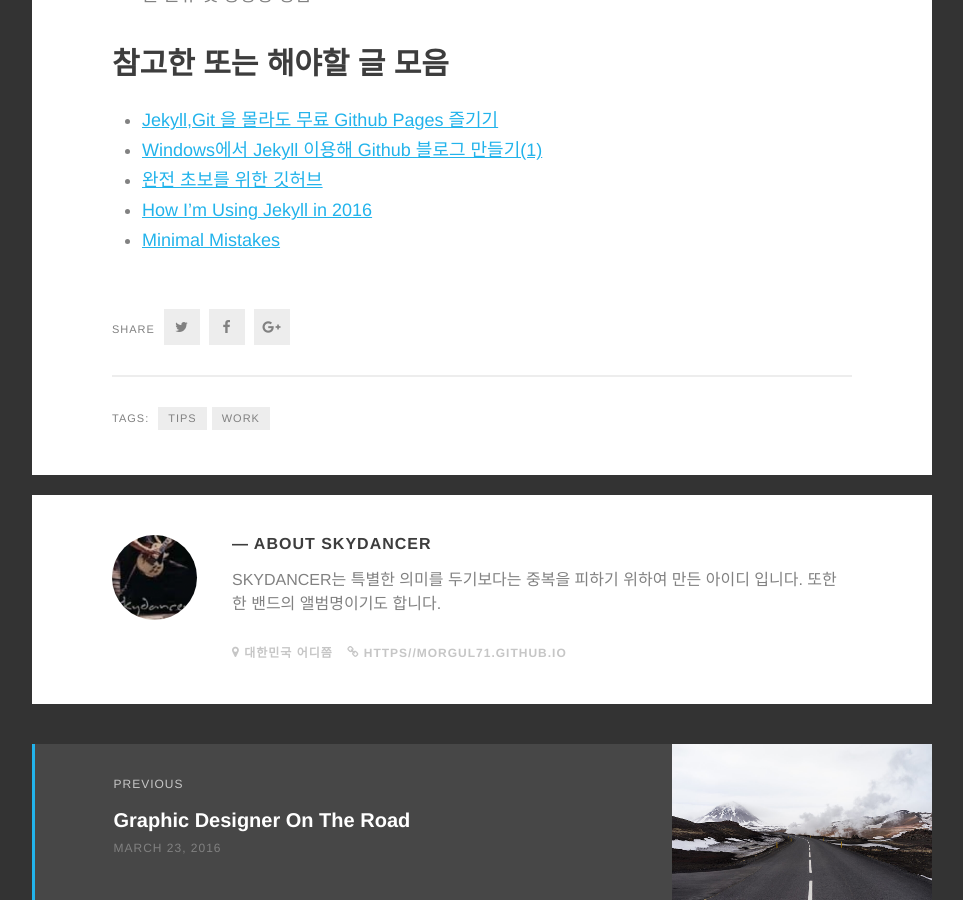
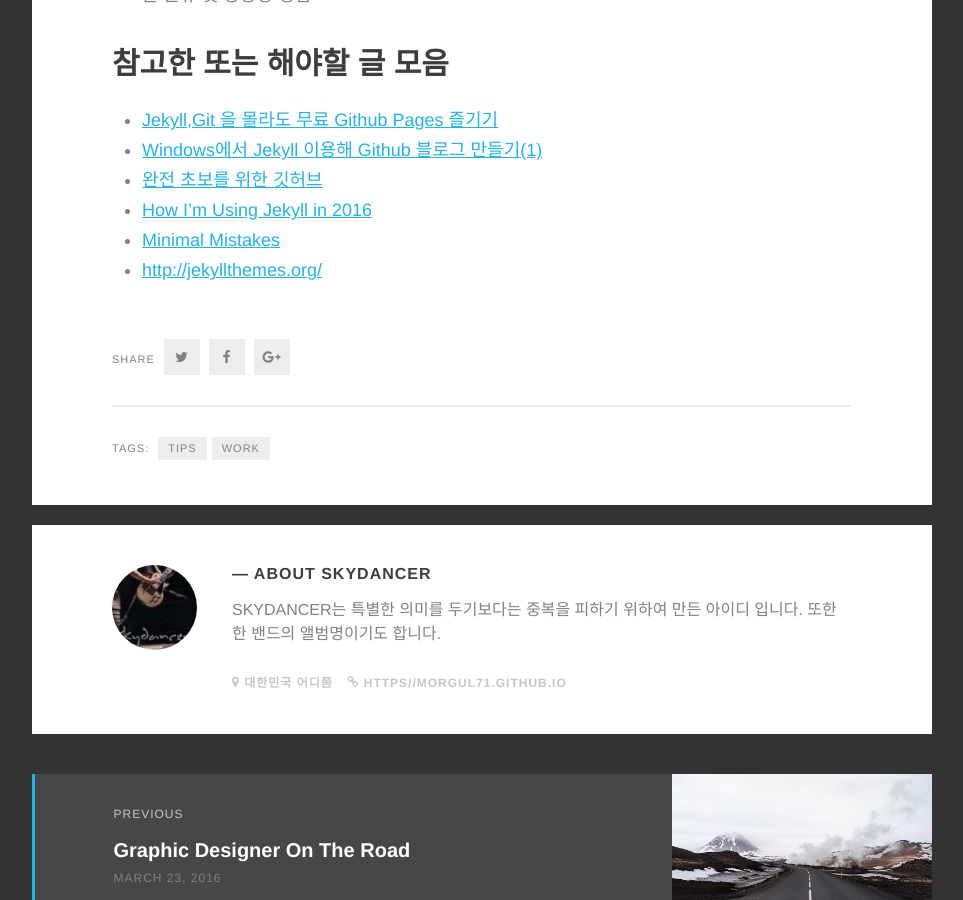
Before and after one commit to morgul71/morgul71.github.io, a Jekyll site: the page built from _posts/2016-06-16-무료 Github Pages 즐기기.md, in a window 1280 px wide and 900 px high, scrolled down 1774 px. Shown: the whole window, without its empty margins (8-971 px from the left). Built offline with Jekyll 4.4.1, drawn with Linux system fonts in a browser that asks for light colours; some web fonts are replaced; some of the changed lines change nothing that is shown.

Commit message:
Update 2016-06-16-무료 Github Pages 즐기기.md

```diff
--- a/_posts/2016-06-16-무료 Github Pages 즐기기.md
+++ b/_posts/2016-06-16-무료 Github Pages 즐기기.md
@@ -34,3 +34,4 @@ Many WAHPs start home-based businesses in order to care for their children while
 - [완전 초보를 위한 깃허브](http://nolboo.kim/blog/2013/10/06/github-for-beginner/)
 - [How I’m Using Jekyll in 2016](https://mademistakes.com/articles/using-jekyll-2016/)
 - [Minimal Mistakes](https://mmistakes.github.io/minimal-mistakes/docs/quick-start-guide/)
+- [http://jekyllthemes.org/](http://jekyllthemes.org/)
```
